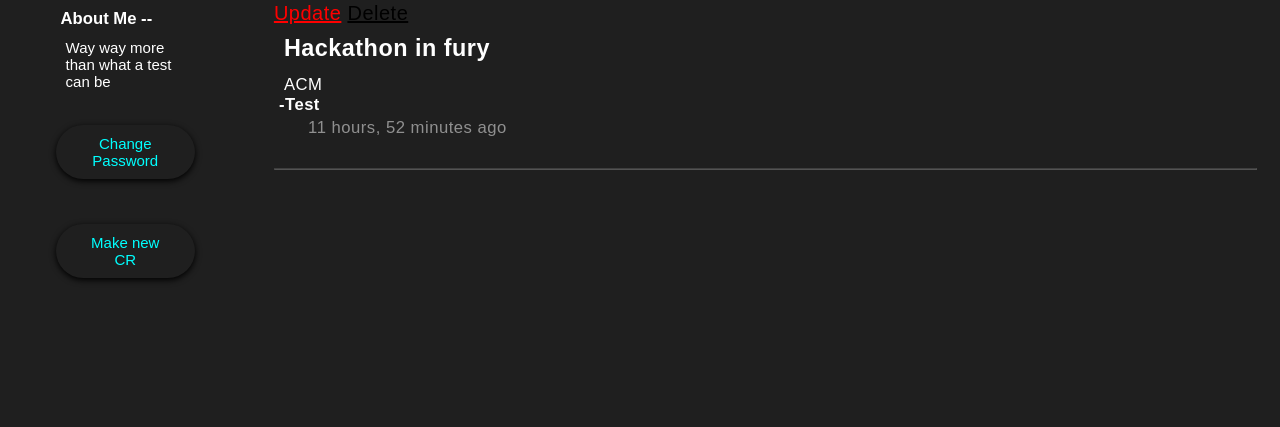
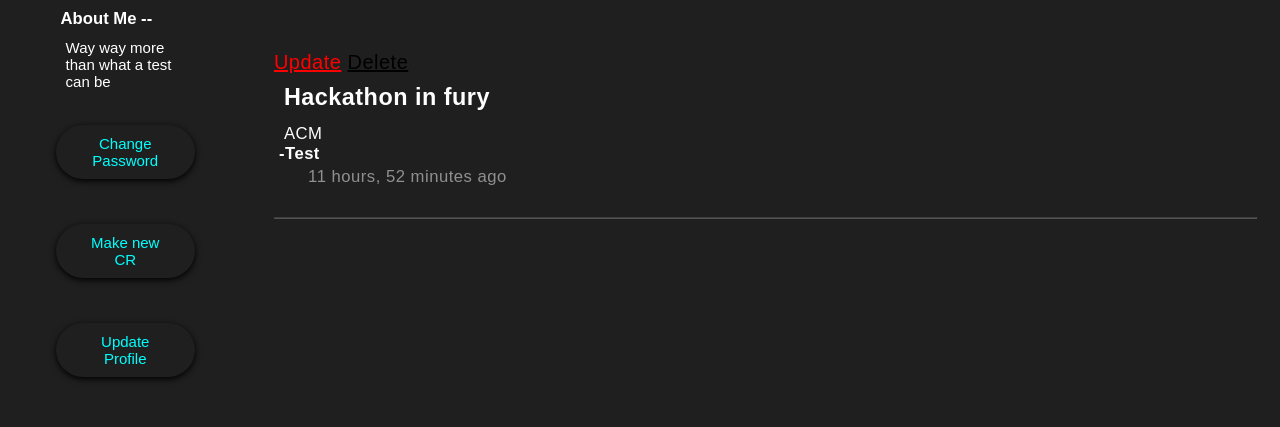
Before and after one commit to CosmicLords/AssignmentHelper, a Django app: page /profile/11/ in a window 1280 px wide; the page is wider, and only the part inside the window is pictured. Shown: the part 397-824 px from the top of that part. Before the commit the page ends 678 px from the top of that part, so only its background shows below. Run offline with Django 3.2, Linux system fonts and the light colour scheme; a user stored in the database is signed in; data comes from the database, SQL or seed files in the repository; both versions use the stored data as it was after the commit.

Commit message:
Added update profile

```diff
--- a/base/templates/base/profile.html
+++ b/base/templates/base/profile.html
@@ -18,6 +18,7 @@
         {% if request.user == user %}
             <a href="{% url 'change-password' user.id %}"><button name = "Change" class = "Change-Pass">Change Password</button></a>
             <a href="{% url 'make-new-cr' %}" class="make-new-cr"><button class="make-new-cr">Make new CR</button></a>
+            <a href="{% url 'update-profile' user.id %}" class="make-new-cr"><button class="update-profile">Update Profile</button></a>
         {% endif %}
     </div>
     <div>
--- a/base/urls.py
+++ b/base/urls.py
@@ -2,17 +2,23 @@ from django.urls import path
 from . import views
 
 urlpatterns = [
+    # ---------------------------------------------------------------------------
     path('', views.loginPage, name = "login"),
     path('logout/', views.logoutUser, name = "logout"),
     path('signup/', views.signUp, name = "sign-up"),
+    #-----------------------------------------------------------------------------
     path('home/', views.home, name = "home"),
     path('notes/', views.notesPage, name = "notes"),
+    #-----------------------------------------------------------------------------
     path('notification/<str:pk>/', views.notification, name = "notification"),
-    path('profile/<str:pk>/', views.userProfile, name = "user-profile"),
-    path('profile/<str:pk>/change-pass', views.changePass, name = "change-password"),
     path('create-notification/', views.createNotification, name = "create-notification"),
     path('update-notification/<str:pk>/', views.updateNotification, name = "update-notification"),
     path('delete-notification/<str:pk>/', views.deleteNotification, name = "delete-notification"),
+    #-----------------------------------------------------------------------------
+    path('profile/<str:pk>/', views.userProfile, name = "user-profile"),
+    path('profile/<str:pk>/change-pass', views.changePass, name = "change-password"),
+    path('profile/<str:pk>/update', views.updateProfile, name = "update-profile"),
+
     path('create-new-cr/', views.makeNewCR, name = "make-new-cr"),
     path('add-notes/', views.addNotes, name = "add-notes"),
 ]
--- a/base/views.py
+++ b/base/views.py
@@ -136,6 +136,19 @@ def makeNewCR(request):
 
 
 
+def updateProfile(request, pk):
+    user = User.objects.get(id = pk)
+    profile = Profile.objects.get(user = user)
+    form = ProfileForm(instance = profile)
+    if request.method == 'POST':
+        profile.description = request.POST.get('description')
+        profile.PRN = request.POST.get('PRN')
+        profile.name = request.POST.get('name')
+        profile.save()
+        return redirect('home')
+    context = {'form' : form}
+    return render(request, 'base/profile_update.html' ,context)
+
 #--------------------------------End Profile------------------------------
 
 
```
Also changed, not shown: base/templates/base/profile_update.html (added, +15 -0 lines), db.sqlite3.
